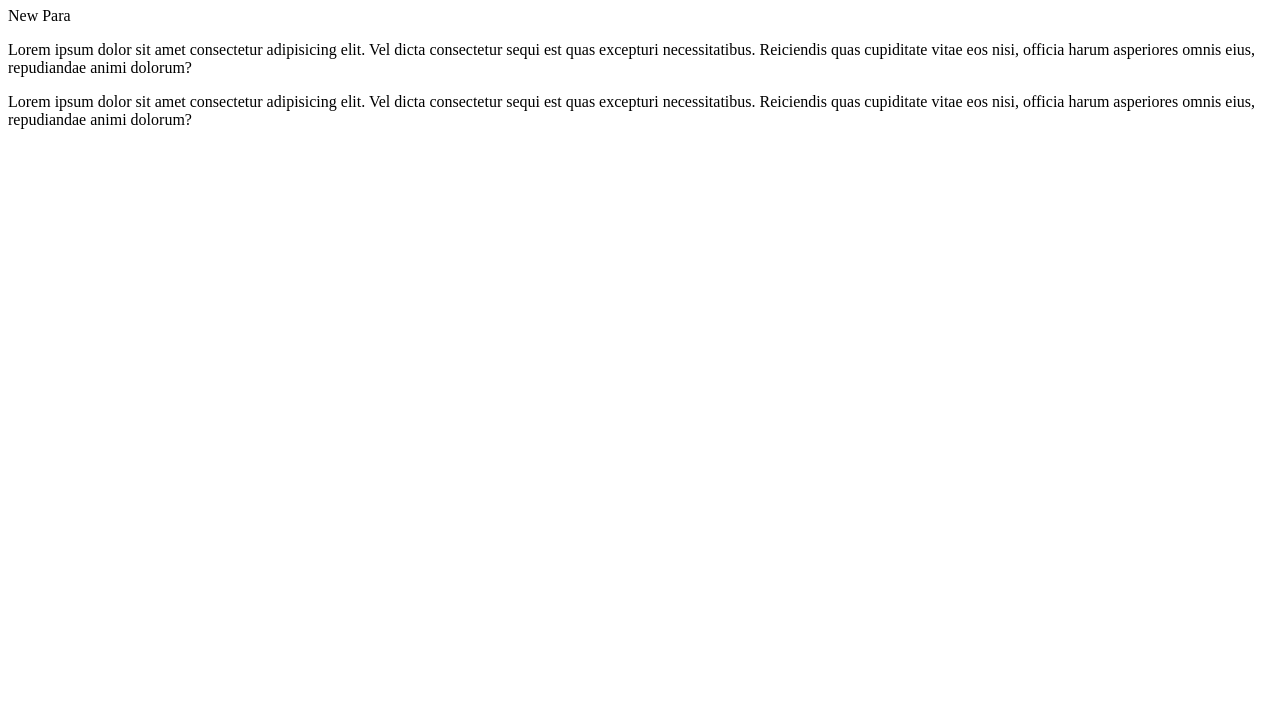
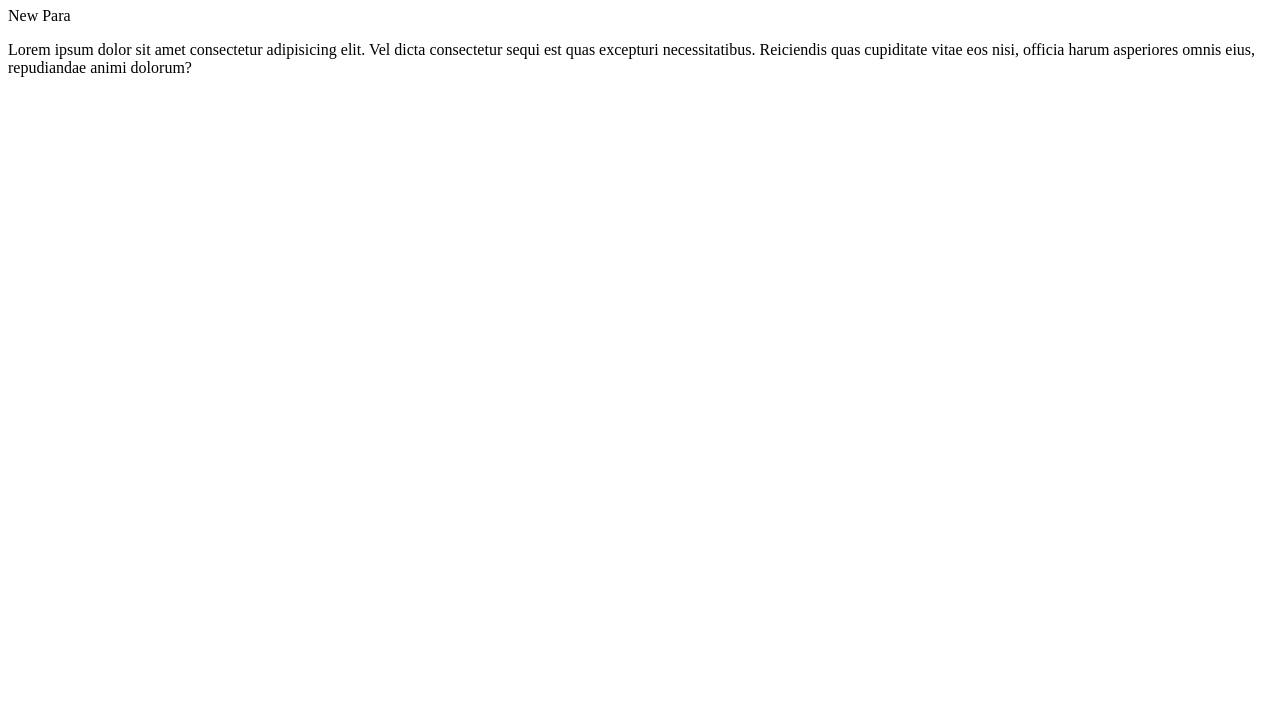
Before and after one commit to SyedAzam246/gitProject, a plain HTML site: page index.html in a window 1280 px wide. Shown: the part 73-800 px from the top of the page. Drawn offline with Linux system fonts and the light colour scheme.

Commit message:
Deleted para

```diff
--- a/index.html
+++ b/index.html
@@ -10,7 +10,6 @@
 <h1>Hello</h1>
     <p>New Para</p>
 <p>Lorem ipsum dolor sit amet consectetur adipisicing elit. Vel dicta consectetur sequi est quas excepturi necessitatibus. Reiciendis quas cupiditate vitae eos nisi, officia harum asperiores omnis eius, repudiandae animi dolorum?</p>
-<p>Lorem ipsum dolor sit amet consectetur adipisicing elit. Vel dicta consectetur sequi est quas excepturi necessitatibus. Reiciendis quas cupiditate vitae eos nisi, officia harum asperiores omnis eius, repudiandae animi dolorum?</p>
 
     </body>
 </html>
```
